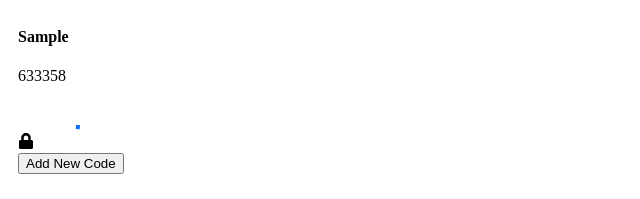
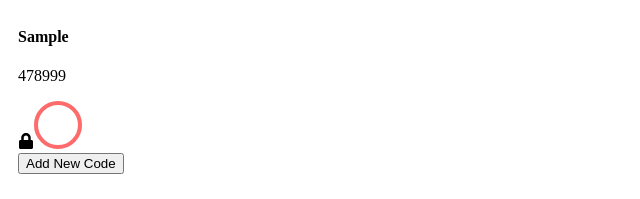
Before and after one commit to sharjeelgrami/Alpha-mu-test, a React (Create React App) app: page /about in a window 1280 px wide. Both pictures are taken after typing "Sample" into the empty fields and a click on the button "Add Item". Shown: the part 195-394 px from the top of the page, without its empty margins (0-640 px from the left). Built offline with nearby package versions, Linux system fonts and the light colour scheme.

Commit message:
updated code base

```diff
--- a/src/components/2FactorAuth/index.tsx
+++ b/src/components/2FactorAuth/index.tsx
@@ -3,7 +3,8 @@ import { useEffect, useRef, useContext, useState } from "react";
 import { FaLock } from "react-icons/fa";
 import { ItemsStoreContext } from "./store";
 import { Link } from "react-router-dom";
-import { Item } from "./2FactorAuthProps";
+import { Item, ItemTimes } from "./2FactorAuthProps";
+import { observable } from "mobx";
 
 const TwoFactorAuth = observer(() => {
   const itemsStore = useContext(ItemsStoreContext);
@@ -11,37 +12,51 @@ const TwoFactorAuth = observer(() => {
   const circleRefs = useRef<SVGCircleElement[]>([]);
   const [seconds, setSeconds] = useState(60);
 
+  const [itemTimes, setItemTimes] = useState<ItemTimes>({});
+
   const radius = 20;
   const circumference = 2 * Math.PI * radius;
-
-  const getCurrentCode = (item: Item) => {
-    if (itemsStore.items.length === 0) {
-      return null;
-    }
-    const now = Date.now();
-    const codeIndex = Math.floor(now / 1000 / 30) % itemsStore.items.length;
-    if (itemsStore.items[codeIndex].name === item.name) {
-      return itemsStore.items[codeIndex].code;
-    }
-    return null;
-  };
 
   const getCircleStrokeDashoffset = (seconds: number): number => {
     const remainingTime = seconds % 60;
     const percent = remainingTime / 60;
-    return circumference * percent;
+    const strokeDashoffset = circumference * percent;
+    return isNaN(strokeDashoffset) ? 0 : strokeDashoffset;
   };
 
   const resetCode = (item: Item) => {
     itemsStore.resetCode(item);
+    const newItemTimes: ItemTimes = { ...itemTimes };
+    newItemTimes[item.id] = 60;
+    setItemTimes(newItemTimes);
+  };
+
+  const calculateTimerProgress = (timer: number) => {
+    const totalTime = 60;
+    const remainingTime = Math.max(0, timer);
+    const timePercentage = (remainingTime / totalTime) * 100;
+    const dashoffset = ((100 - timePercentage) / 100) * (Math.PI * 2 * 22);
+    return dashoffset;
   };
 
   useEffect(() => {
     const intervalId = setInterval(() => {
-      setSeconds((prevSeconds) => prevSeconds - 1);
+      itemsStore.setItemTimes((prevItemTimes) => {
+        const newItemTimes = observable.map(prevItemTimes);
+        itemsStore.items.forEach((item) => {
+          const remainingTime = newItemTimes.get(item.id) || 60;
+          if (remainingTime > 0) {
+            newItemTimes.set(item.id, remainingTime - 1);
+            if (remainingTime === 1) {
+              itemsStore.resetCodeAndTimer(item);
+            }
+          }
+        });
+        return newItemTimes;
+      });
     }, 1000);
     return () => clearInterval(intervalId);
-  }, []);
+  }, [itemsStore]);
 
   useEffect(() => {
     if (seconds === 0) {
@@ -74,10 +89,10 @@ const TwoFactorAuth = observer(() => {
     <div className="two-factor-auth">
       <h1>2FA Code</h1>
       {itemsStore.items.map((item, index) => (
-        <div className="code-container" key={item.code}>
+        <div className="code-container" key={item.id}>
           <h4>{item.name}</h4>
-          <p className="code">{getCurrentCode(item)}</p>
-          <FaLock onClick={() => resetCode(item)} />
+          <p className="code">{item.code}</p>
+          <FaLock onClick={() => itemsStore.resetCodeAndTimer(item)} />
           <svg className="circle" width="48" height="48" viewBox="0 0 48 48">
             <circle
               ref={(el) => {
@@ -85,12 +100,26 @@ const TwoFactorAuth = observer(() => {
               }}
               cx="24"
               cy="24"
-              r={radius}
-              stroke="#0d6efd"
+              r="22"
+              fill="none"
               strokeWidth="4"
-              strokeDasharray={`${circumference} ${circumference}`}
-              strokeDashoffset={getCircleStrokeDashoffset(seconds)}
+              stroke="#e6e6e6"
+            />
+            <circle
+              className="circle-progress"
+              cx="24"
+              cy="24"
+              r="22"
               fill="none"
+              strokeWidth="4"
+              stroke="#ff6b6b"
+              strokeLinecap="round"
+              strokeDasharray="138.23"
+              strokeDashoffset={
+                itemTimes && itemTimes[item.id]
+                  ? calculateTimerProgress(itemTimes[item.id])
+                  : 0
+              }
             />
           </svg>
         </div>
--- a/src/components/2FactorAuth/store.ts
+++ b/src/components/2FactorAuth/store.ts
@@ -1,19 +1,49 @@
 import { createContext, useContext } from "react";
-import { makeObservable, observable, action } from "mobx";
+import { makeObservable, observable, action, ObservableMap } from "mobx";
+import { generateCode } from "components/addNewItem";
 import { Item } from "./2FactorAuthProps";
 
 export class ItemsStore {
   items: Item[] = []; // explicitly typed as an array of Item objects
+  itemTimes = observable.map<string, number>({});
 
   constructor() {
     makeObservable(this, {
       items: observable,
+      itemTimes: observable,
       addItem: action,
+      resetCode: action,
+      resetCodeAndTimer: action,
+      updateItems: action,
     });
+
+    // Set up a timer to update the remaining time for each item every second
+    setInterval(() => {
+      const newTimes: { [key: string]: number } = {};
+      this.itemTimes.forEach((time, id) => {
+        const newTime = time - 1;
+        if (newTime >= 0) {
+          newTimes[id] = newTime;
+        } else {
+          // Reset the code and timer for the expired item
+          const item = this.items.find((i) => i.id === id);
+          if (item) {
+            this.resetCodeAndTimer(item);
+          }
+        }
+      });
+      this.setItemTimes(newTimes);
+    }, 1000);
   }
 
   addItem(item: Item) {
     this.items.push({ ...item, timestamp: Date.now() });
+    this.itemTimes.set(item.id, 60); // Set the initial remaining time to 60 seconds
+  }
+
+  setItemTimes(newItemTimes: { [key: string]: number }) {
+    const plainObj = Object.assign({}, newItemTimes);
+    this.itemTimes.replace(plainObj);
   }
 
   resetCode(item: Item) {
@@ -23,6 +53,15 @@ export class ItemsStore {
         Math.random() * 900000 + 100000
       ).toString();
     }
+  }
+
+  resetCodeAndTimer(item: Item) {
+    // reset the code
+    item.code = generateCode();
+    // reset the timer
+    const newItemTimes = new ObservableMap<string, number>();
+    newItemTimes.set(item.id, 60);
+    this.itemTimes.replace(newItemTimes);
   }
 
   updateItems(newItems: Item[]) {
@@ -41,5 +80,3 @@ export const useItems = () => {
   const itemsStore = useContext(ItemsStoreContext);
   return itemsStore.items;
 };
-
-export {};
--- a/src/components/addNewItem/index.tsx
+++ b/src/components/addNewItem/index.tsx
@@ -9,37 +9,43 @@ const generateUniqueId = (): string => {
   return timestamp + randomString;
 };
 
+export const generateCode = (): string => {
+  return (Math.floor(Math.random() * 900000) + 100000).toString();
+};
+
 const NewItemPage = () => {
   const navigate = useNavigate();
-  const [name, setName] = useState("");
+  const [itemName, setItemName] = useState("");
   const itemsStore = useContext(ItemsStoreContext);
 
   // Handle form submission
-  const handleSubmit = (event: React.FormEvent<HTMLFormElement>) => {
-    event.preventDefault();
-    if (name.trim() !== "") {
-      const code = Math.floor(100000 + Math.random() * 900000).toString(); // Generate a 6-digit code
-      const newItem: Item = { name, code, id: generateUniqueId() };
+  const handleAddItemClick = () => {
+    if (itemName) {
+      const newItem: Item = {
+        id: generateUniqueId(),
+        name: itemName,
+        code: generateCode(),
+      };
       itemsStore.addItem(newItem);
-      setName("");
+      itemsStore.resetCodeAndTimer(newItem);
+      setItemName("");
       navigate("/");
     }
   };
 
   return (
-    <div className="add-new-item">
-      <h1>Add New Item</h1>
-      <form onSubmit={handleSubmit}>
+    <>
+      <div className="add-new-item">
         <input
           type="text"
-          placeholder="Name"
-          value={name}
-          onChange={(event) => setName(event.target.value)}
+          placeholder="Enter name"
+          value={itemName}
+          onChange={(e) => setItemName(e.target.value)}
         />
-        <button type="submit">Add Item</button>
-      </form>
+        <button onClick={handleAddItemClick}>Add Item</button>
+      </div>
       <button onClick={() => navigate("/")}>Go Back</button>
-    </div>
+    </>
   );
 };
 
```
Also changed, not shown: src/components/2FactorAuth/2FactorAuthProps.ts (+6 -2 lines).
